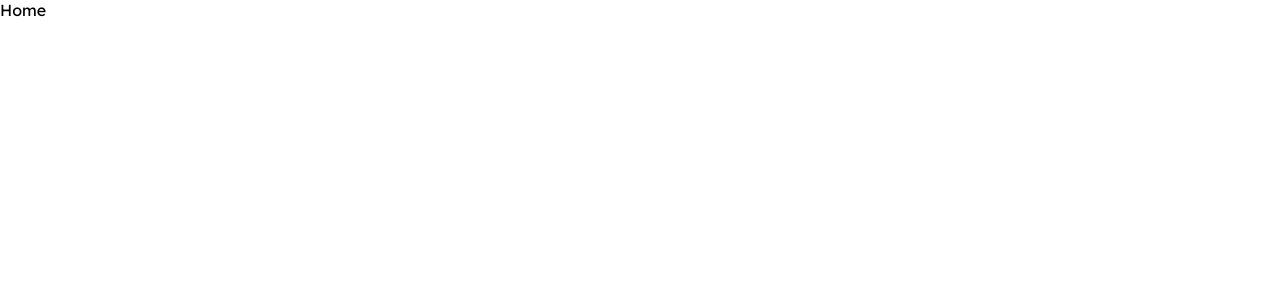
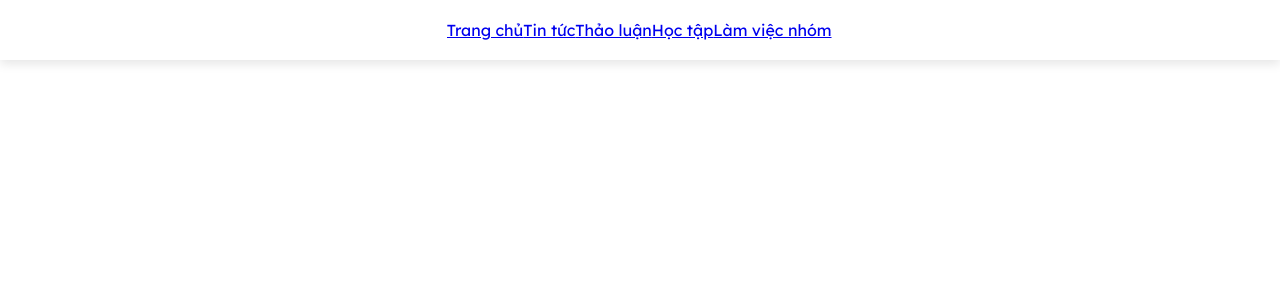
Before and after one commit to tranconcoder/meeting-group-react, a React (Create React App) app: page / in a window 1280 px wide. Shown: the top 300 px of the page. Built offline with nearby package versions, Linux system fonts and the light colour scheme.

Commit message:
building header

```diff
--- a/src/App.tsx
+++ b/src/App.tsx
@@ -1,16 +1,16 @@
-import ReactDOM from "react-dom/client";
-import { BrowserRouter, Routes, Route } from "react-router-dom";
+import { BrowserRouter, Routes, Route, Link } from "react-router-dom";
 
 import "./styles/reset.scss";
 import "./styles/fonts.scss";
 
 import AuthPage from "./pages/AuthPage/AuthPage";
+import HomePage from "./pages/HomePage/HomePage";
 
 function App() {
 	return (
 		<BrowserRouter>
 			<Routes>
-				<Route index element={<div>Home</div>} />
+				<Route index element={<HomePage />} />
 				<Route path="auth" element={<AuthPage />} />
 			</Routes>
 		</BrowserRouter>
--- /dev/null
+++ b/src/components/Header/Header.module.scss
@@ -0,0 +1,33 @@
+.header-wrapper {
+	height: 60px;
+	box-shadow: 0 4px 10px 0 rgba(0, 0, 0, 0.1);
+
+	> .header-container {
+		margin: 0 auto;
+		height: 100%;
+		width: 1200px;
+		max-width: 100%;
+		padding: 0 20px;
+		display: flex;
+		align-items: center;
+		justify-content: space-between;
+
+		> * {
+			flex: 1;
+		}
+
+		> .center-slider {
+			overflow-x: auto;
+
+			> ul {
+				width: auto;
+				overflow: auto;
+				display: flex;
+
+				> li {
+					display: block;
+				}
+			}
+		}
+	}
+}
--- /dev/null
+++ b/src/components/Header/Header.tsx
@@ -0,0 +1,55 @@
+import React from "react";
+import { Link } from "react-router-dom";
+
+//@ts-ignore
+import { getClassNameModuleGenerator } from "../../common/commonMethods";
+import styles from "./Header.module.scss";
+
+const cx = getClassNameModuleGenerator(styles);
+
+function Header() {
+	const tabList = [
+		{
+			title: "Trang chủ",
+			linkTo: "/",
+		},
+		{
+			title: "Tin tức",
+			linkTo: "/news",
+		},
+		{
+			title: "Thảo luận",
+			linkTo: "/communicaton",
+		},
+		{
+			title: "Học tập",
+			linkTo: "/learning",
+		},
+		{
+			title: "Làm việc nhóm",
+			linkTo: "/working-group",
+		},
+	];
+
+	return (
+		<div className={cx("header-wrapper")}>
+			<div className={cx("header-container")}>
+				<div className={cx("left-slider")}></div>
+
+				{/* Center slider */}
+				<div className={cx("center-slider")}>
+					<ul>
+						{tabList.map((tab, index) => (
+							<li key={index}>
+								<Link to={tab.linkTo}>{tab.title}</Link>
+							</li>
+						))}
+					</ul>
+				</div>
+				<div className={cx("right-slider")}></div>
+			</div>
+		</div>
+	);
+}
+
+export default Header;
--- a/src/components/LoginPage/InputForm/InputForm.tsx
+++ b/src/components/LoginPage/InputForm/InputForm.tsx
@@ -112,7 +112,10 @@ function InputForm({
 		}
 	};
 
+	// Validate input value
 	useEffect(validateHandler, [state[0]]);
+
+	// Send validateHandler to parent components
 	useEffect(() => {
 		if (!getValidateHandler) return;
 
--- a/src/components/LoginPage/RegisterForm/RegisterForm.tsx
+++ b/src/components/LoginPage/RegisterForm/RegisterForm.tsx
@@ -90,8 +90,8 @@ function RegisterForm() {
 			</h3>
 
 			<div className={cx("input-container")}>
-				{inputList.map(input => (
-					<InputForm {...input} styles={{ marginTop: 30 }} />
+				{inputList.map((input, index) => (
+					<InputForm {...input} key={index} styles={{ marginTop: 30 }} />
 				))}
 			</div>
 
--- /dev/null
+++ b/src/pages/HomePage/HomePage.module.scss
@@ -0,0 +1,2 @@
+.container {
+}
--- /dev/null
+++ b/src/pages/HomePage/HomePage.tsx
@@ -0,0 +1,19 @@
+import { useState } from "react";
+
+//@ts-ignore
+import { getClassNameModuleGenerator } from "../../common/commonMethods";
+import styles from "./HomePage.module.scss";
+
+import Header from "../../components/Header/Header";
+
+const cx = getClassNameModuleGenerator(styles);
+
+function HomePage() {
+	return (
+		<div className={cx("container")}>
+			<Header />
+		</div>
+	);
+}
+
+export default HomePage;
--- a/src/styles/reset.scss
+++ b/src/styles/reset.scss
@@ -16,3 +16,8 @@ input {
 img {
 	user-select: none;
 }
+
+ul,
+ol {
+	list-style: none;
+}
```
